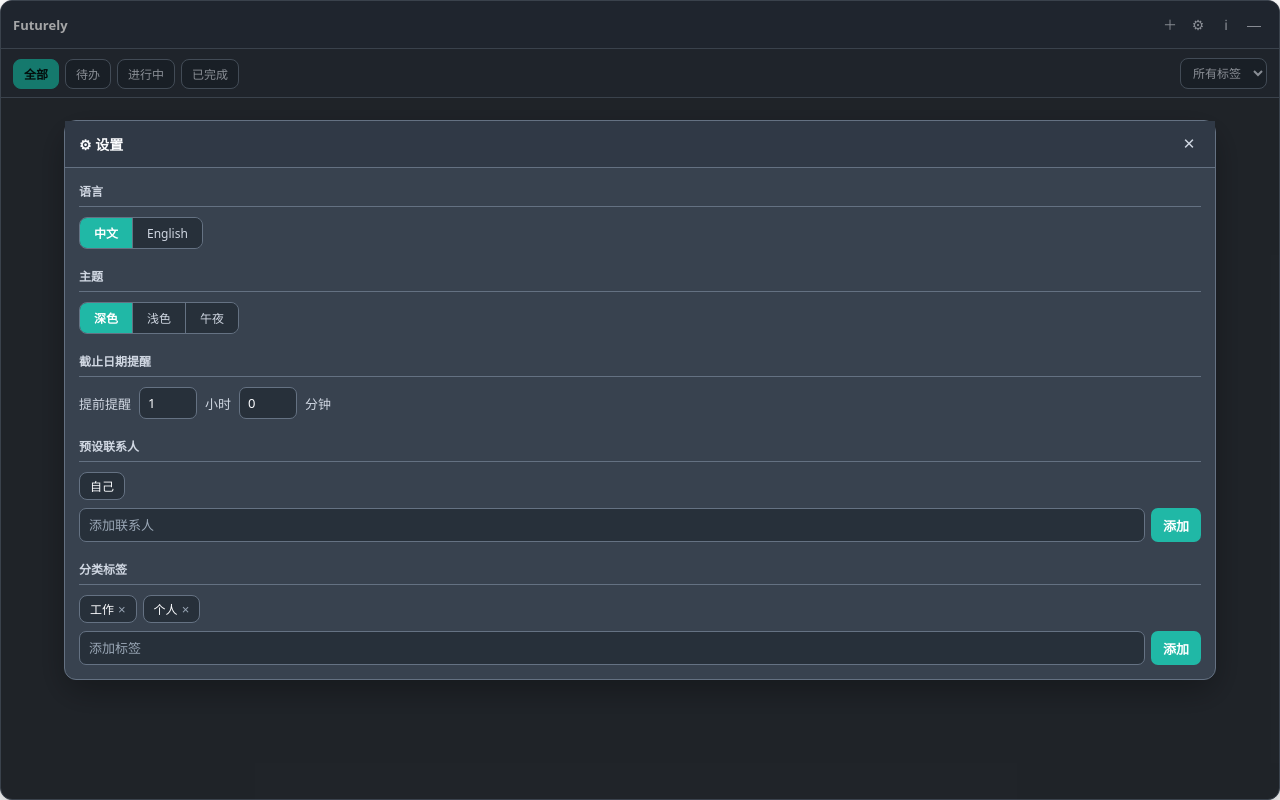
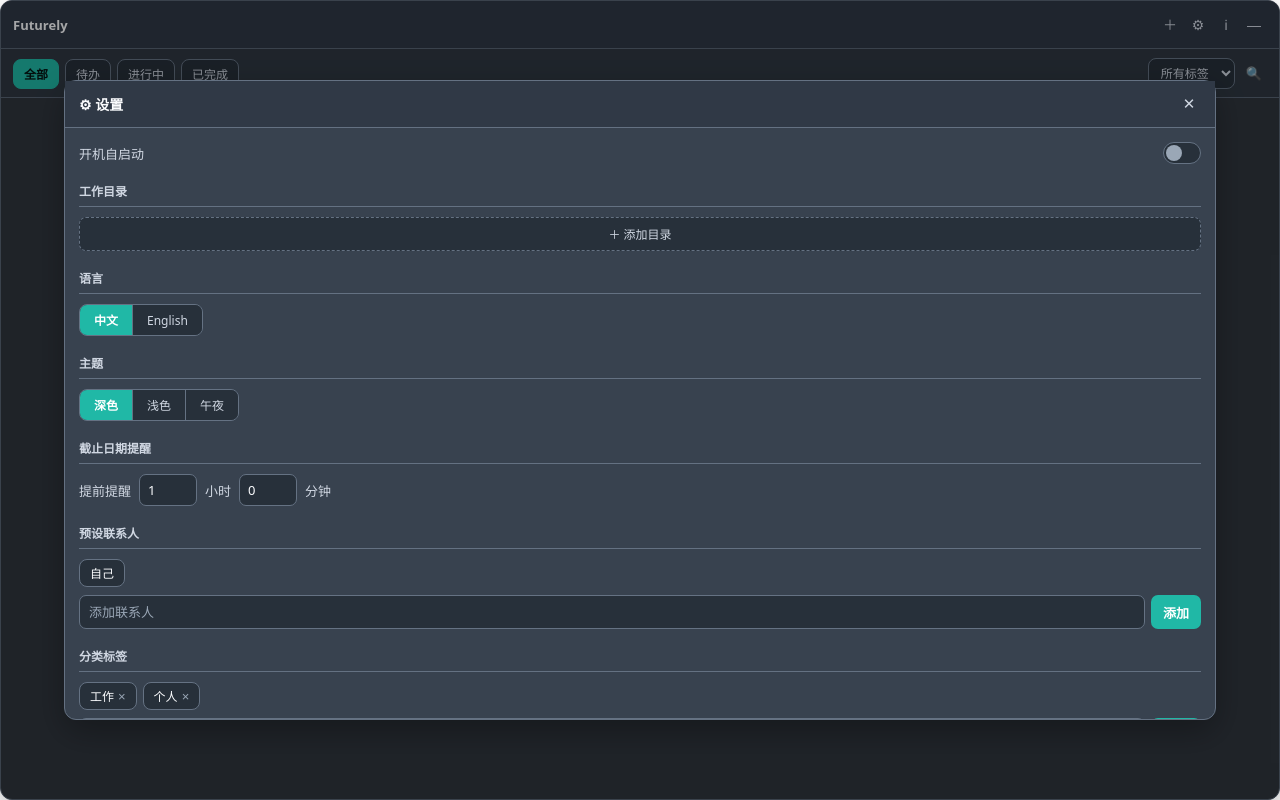
Before and after one commit to LiuZQ802/futurely, a Vue app: page / in a window 1280 px wide. Both pictures are taken after a click on the button "设置". Built offline with nearby package versions, Linux system fonts and the light colour scheme.

Commit message:
feat: auto-launch, tray quick-add, text search, startup update check, work directories

```diff
--- a/src/components/FloatingWidget.vue
+++ b/src/components/FloatingWidget.vue
@@ -20,6 +20,16 @@
           @open-about="showAbout = true"
           @add-task="showForm = true"
         />
+        <!-- 工作目录快捷栏 -->
+        <div v-if="workDirs.length" class="work-dirs-bar">
+          <button
+            v-for="dir in workDirs"
+            :key="dir"
+            class="dir-chip"
+            :title="dir"
+            @click="openDir(dir)"
+          >📁 {{ basename(dir) }}</button>
+        </div>
         <div class="body">
           <TaskList @edit-task="openEdit" />
         </div>
@@ -42,18 +52,24 @@
 </template>
 
 <script setup>
-import { ref, onMounted } from 'vue'
+import { ref, computed, onMounted } from 'vue'
 import MiniButton from './MiniButton.vue'
 import WidgetHeader from './WidgetHeader.vue'
 import TaskList from './TaskList.vue'
 import TaskForm from './TaskForm.vue'
 import SettingsPanel from './SettingsPanel.vue'
 import AboutPanel from './AboutPanel.vue'
+import { useTaskStore } from '../store/tasks.js'
 
+const store = useTaskStore()
 const collapsed = ref(false)
 const showForm = ref(false)
 const showSettings = ref(false)
 const showAbout = ref(false)
+
+const workDirs = computed(() => store.settings.workDirs ?? [])
+function basename(p) { return p.replace(/\\/g, '/').split('/').filter(Boolean).pop() ?? p }
+function openDir(p)  { window.electronAPI?.openPath(p) }
 const editingTask = ref(null)
 
 const resizeDirs = ['n', 's', 'e', 'w', 'nw', 'ne', 'sw', 'se']
@@ -84,6 +100,12 @@ onMounted(() => {
     if (!collapsed.value && !showForm.value && !showSettings.value && !showAbout.value) {
       collapse()
     }
+  })
+
+  // 托盘「新建任务」快捷入口
+  window.electronAPI?.onOpenAddForm(() => {
+    collapsed.value = false
+    showForm.value = true
   })
 })
 
@@ -127,6 +149,32 @@ async function startResize(dir, e) {
   overflow: hidden;
 }
 
+.work-dirs-bar {
+  display: flex;
+  flex-wrap: wrap;
+  gap: 5px;
+  padding: 6px 10px;
+  border-bottom: 1px solid var(--layer1-border);
+  background: var(--filter-bar-bg);
+  flex-shrink: 0;
+}
+.dir-chip {
+  background: var(--layer3);
+  border: 1px solid var(--layer3-border);
+  color: var(--t2);
+  font-size: 11px;
+  padding: 3px 9px;
+  border-radius: 7px;
+  cursor: pointer;
+  font-family: inherit;
+  transition: all 0.15s;
+  white-space: nowrap;
+  max-width: 130px;
+  overflow: hidden;
+  text-overflow: ellipsis;
+}
+.dir-chip:hover { color: var(--t1); border-color: var(--accent); }
+
 .body {
   flex: 1;
   overflow: hidden;
--- a/src/components/SettingsPanel.vue
+++ b/src/components/SettingsPanel.vue
@@ -7,6 +7,33 @@
       </div>
 
       <div class="panel-body">
+        <!-- 开机自启 -->
+        <section>
+          <div class="toggle-row">
+            <span class="toggle-label">{{ t('autoLaunch') }}</span>
+            <button
+              class="toggle-btn"
+              :class="{ on: autoLaunch }"
+              @click="toggleAutoLaunch"
+            >
+              <span class="thumb" />
+            </button>
+          </div>
+        </section>
+
+        <!-- 工作目录 -->
+        <section>
+          <h4>{{ t('workDirsSection') }}</h4>
+          <div v-if="store.settings.workDirs?.length" class="dir-list">
+            <div v-for="(dir, idx) in store.settings.workDirs" :key="dir" class="dir-item">
+              <span class="dir-icon">📁</span>
+              <span class="dir-name" :title="dir">{{ basename(dir) }}</span>
+              <button class="dir-remove" @click="removeDir(idx)">×</button>
+            </div>
+          </div>
+          <button class="btn-add-dir" @click="addDir">＋ {{ t('addDirBtn') }}</button>
+        </section>
+
         <!-- 语言 -->
         <section>
           <h4>{{ t('langSection') }}</h4>
@@ -121,6 +148,30 @@ const notifyMinutes = ref(store.settings.notifyMinutesBefore ?? 0)
 const newAssignee   = ref('')
 const newTag        = ref('')
 
+// 开机自启
+const autoLaunch = computed(() => !!store.settings.autoLaunch)
+function toggleAutoLaunch() {
+  const next = !autoLaunch.value
+  store.updateSettings({ autoLaunch: next })
+  window.electronAPI?.setAutoLaunch(next)
+}
+
+// 工作目录
+function basename(p) { return p.replace(/\\/g, '/').split('/').filter(Boolean).pop() ?? p }
+
+async function addDir() {
+  const p = await window.electronAPI?.selectFolder()
+  if (!p) return
+  const dirs = [...(store.settings.workDirs ?? [])]
+  if (!dirs.includes(p)) { dirs.push(p); store.updateSettings({ workDirs: dirs }) }
+}
+
+function removeDir(idx) {
+  const dirs = [...(store.settings.workDirs ?? [])]
+  dirs.splice(idx, 1)
+  store.updateSettings({ workDirs: dirs })
+}
+
 const currentLang  = computed(() => store.settings.lang  ?? 'zh')
 const currentTheme = computed(() => store.settings.theme ?? 'dark')
 
@@ -217,6 +268,49 @@ section h4 {
   padding-bottom: 6px;
   border-bottom: 1px solid var(--layer2-border);
 }
+
+/* 开关行 */
+.toggle-row {
+  display: flex; align-items: center; justify-content: space-between;
+}
+.toggle-label { color: var(--t2); font-size: 13px; }
+.toggle-btn {
+  width: 38px; height: 22px; border-radius: 11px;
+  background: var(--layer3); border: 1px solid var(--layer3-border);
+  cursor: pointer; position: relative; transition: background 0.2s;
+  flex-shrink: 0;
+}
+.toggle-btn.on { background: var(--accent); border-color: var(--accent); }
+.thumb {
+  position: absolute; top: 2px; left: 2px;
+  width: 16px; height: 16px; border-radius: 50%;
+  background: var(--t3); transition: transform 0.2s, background 0.2s;
+}
+.toggle-btn.on .thumb { transform: translateX(16px); background: #fff; }
+
+/* 工作目录 */
+.dir-list { display: flex; flex-direction: column; gap: 4px; margin-bottom: 8px; }
+.dir-item {
+  display: flex; align-items: center; gap: 6px;
+  background: var(--layer3); border: 1px solid var(--layer3-border);
+  border-radius: 7px; padding: 5px 8px;
+}
+.dir-icon { font-size: 13px; flex-shrink: 0; }
+.dir-name {
+  flex: 1; font-size: 12px; color: var(--t1);
+  overflow: hidden; text-overflow: ellipsis; white-space: nowrap;
+}
+.dir-remove {
+  background: transparent; border: none; color: var(--t3);
+  cursor: pointer; font-size: 14px; padding: 0; line-height: 1; flex-shrink: 0;
+}
+.dir-remove:hover { color: #f87171; }
+.btn-add-dir {
+  width: 100%; background: var(--layer3); border: 1px dashed var(--layer3-border);
+  color: var(--t2); font-size: 12px; padding: 7px; border-radius: 7px;
+  cursor: pointer; font-family: inherit; transition: all 0.15s;
+}
+.btn-add-dir:hover { color: var(--t1); border-color: var(--accent); }
 
 /* 分段按钮组 */
 .seg-group {
--- a/src/components/TaskList.vue
+++ b/src/components/TaskList.vue
@@ -2,19 +2,29 @@
   <div class="task-list-wrap">
     <!-- 筛选栏 -->
     <div class="filter-bar">
+      <template v-if="!searching">
         <button
           v-for="s in statusFilters"
           :key="s.value"
           class="filter-btn"
           :class="{ active: activeFilter === s.value }"
           @click="activeFilter = s.value"
-      >
-        {{ s.label }}
-      </button>
+        >{{ s.label }}</button>
         <select v-model="tagFilter" class="tag-select">
           <option value="">{{ t('allTags') }}</option>
-        <option v-for="t in store.tags" :key="t" :value="t">{{ t }}</option>
+          <option v-for="tag in store.tags" :key="tag" :value="tag">{{ tag }}</option>
         </select>
+      </template>
+      <input
+        v-else
+        ref="searchInput"
+        v-model="searchQuery"
+        class="search-input"
+        :placeholder="t('searchPlaceholder')"
+      />
+      <button class="search-btn" :class="{ active: searching }" @click="toggleSearch">
+        {{ searching ? '✕' : '🔍' }}
+      </button>
     </div>
 
     <!-- 列表 -->
@@ -35,7 +45,7 @@
 </template>
 
 <script setup>
-import { ref, computed } from 'vue'
+import { ref, computed, nextTick } from 'vue'
 import TaskCard from './TaskCard.vue'
 import { useTaskStore } from '../store/tasks.js'
 import { useI18n } from '../i18n.js'
@@ -53,19 +63,35 @@ const statusFilters = computed(() => [
 ])
 
 const activeFilter = ref('all')
-const tagFilter = ref('')
+const tagFilter    = ref('')
+const searching    = ref(false)
+const searchQuery  = ref('')
+const searchInput  = ref(null)
+
+function toggleSearch() {
+  searching.value = !searching.value
+  searchQuery.value = ''
+  if (searching.value) nextTick(() => searchInput.value?.focus())
+}
 
 const priorityOrder = { urgent: 0, high: 1, medium: 2, low: 3 }
 
 const filtered = computed(() => {
   let list = [...store.tasks]
 
+  if (searching.value && searchQuery.value.trim()) {
+    const q = searchQuery.value.trim().toLowerCase()
+    list = list.filter(t =>
+      t.title?.toLowerCase().includes(q) ||
+      t.notes?.toLowerCase().includes(q)
+    )
+  } else {
     if (activeFilter.value !== 'all') {
       list = list.filter((t) => t.status === activeFilter.value)
     }
-
     if (tagFilter.value) {
       list = list.filter((t) => t.tags?.includes(tagFilter.value))
+    }
   }
 
   return list.sort((a, b) => {
@@ -125,6 +151,32 @@ const filtered = computed(() => {
   font-weight: 600;
 }
 
+.search-input {
+  flex: 1;
+  background: var(--layer3);
+  border: 1px solid var(--accent);
+  border-radius: 8px;
+  color: var(--t1);
+  font-size: 12px;
+  padding: 5px 8px;
+  outline: none;
+  font-family: inherit;
+}
+.search-input::placeholder { color: var(--t3); }
+
+.search-btn {
+  background: transparent;
+  border: none;
+  color: var(--t2);
+  cursor: pointer;
+  font-size: 13px;
+  padding: 4px 5px;
+  border-radius: 6px;
+  transition: color 0.15s, background 0.15s;
+  flex-shrink: 0;
+}
+.search-btn:hover, .search-btn.active { color: var(--t1); background: var(--layer1-hover); }
+
 .tag-select {
   margin-left: auto;
   background: var(--layer3);
--- a/src/i18n.js
+++ b/src/i18n.js
@@ -71,6 +71,10 @@ export const messages = {
     addBtn:                 '添加',
     tagsSection:            '分类标签',
     addTagPlaceholder:      '添加标签',
+    autoLaunch:             '开机自启动',
+    workDirsSection:        '工作目录',
+    addDirBtn:              '添加目录',
+    searchPlaceholder:      '搜索任务...',
     langSection:            '语言',
     themeSection:           '主题',
     themeDark:              '深色',
@@ -147,6 +151,10 @@ export const messages = {
     addBtn:                 'Add',
     tagsSection:            'Tags',
     addTagPlaceholder:      'Add tag',
+    autoLaunch:             'Launch at Startup',
+    workDirsSection:        'Work Directories',
+    addDirBtn:              'Add Directory',
+    searchPlaceholder:      'Search tasks...',
     langSection:            'Language',
     themeSection:           'Theme',
     themeDark:              'Dark',
--- a/src/store/tasks.js
+++ b/src/store/tasks.js
@@ -9,10 +9,12 @@ export const useTaskStore = defineStore('tasks', () => {
   const settings = ref({
     notifyHoursBefore:   1,
     notifyMinutesBefore: 0,
-    lang:  'zh',
-    theme: 'dark',
-    position: null,
-    collapsed: false,
+    lang:       'zh',
+    theme:      'dark',
+    autoLaunch: false,
+    workDirs:   [],   // string[]，每项为目录绝对路径
+    position:   null,
+    collapsed:  false,
     windowSize: { width: 340, height: 520 },
   })
 
```
Also changed, not shown: electron/main.js (+51 -3 lines), electron/preload.js (+6 -1 lines). Lines whose indentation alone changed are shown as unchanged.
